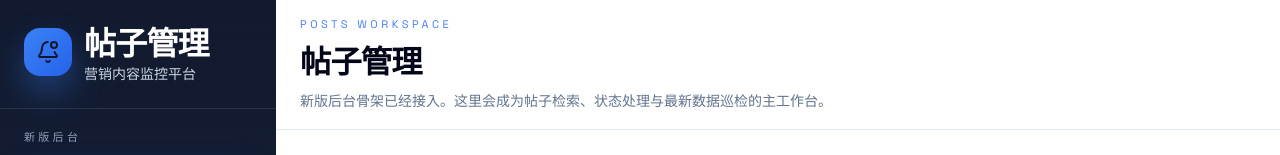
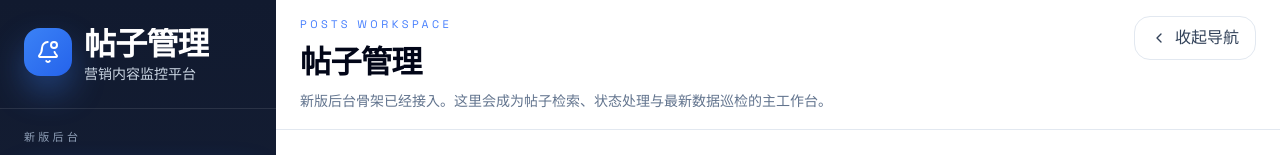
Before and after one commit to Fanxi1992/reddit_monitor, a React (Vite) app in the folder frontend/my-project/: page /post-management in a window 1280 px wide. Shown: the top 155 px of the page. Built offline with nearby package versions, Linux system fonts and the light colour scheme; no server answers.

Commit message:
重构了移动端优化

```diff
--- a/frontend/my-project/src/components/Layout.tsx
+++ b/frontend/my-project/src/components/Layout.tsx
@@ -1,11 +1,18 @@
+import { useEffect, useState } from 'react'
 import {
   Archive,
   BellDot,
   Camera,
+  ChevronLeft,
+  ChevronRight,
   LayoutGrid,
+  Menu,
   Plus,
+  X,
 } from 'lucide-react'
 import { NavLink, Outlet, useLocation } from 'react-router-dom'
+
+const SIDEBAR_STORAGE_KEY = 'reddit-manager-sidebar-collapsed'
 
 const navigationSections = [
   {
@@ -72,35 +79,68 @@ const pageMeta = {
   },
 }
 
-export default function Layout() {
-  const location = useLocation()
-  const currentMeta =
-    pageMeta[location.pathname as keyof typeof pageMeta] ?? pageMeta['/post-management']
+interface SidebarContentProps {
+  collapsed: boolean
+  onCloseMobile?: () => void
+}
 
-  const sidebarContent = (
+function SidebarContent({ collapsed, onCloseMobile }: SidebarContentProps) {
+  return (
     <>
-      <div className="border-b border-white/10 px-6 pb-6 pt-7">
-        <div className="flex items-start gap-3">
-          <div className="flex h-12 w-12 items-center justify-center rounded-2xl bg-[linear-gradient(135deg,#3b82f6_0%,#2563eb_100%)] shadow-[0_16px_32px_rgba(59,130,246,0.35)]">
+      <div
+        className={[
+          'border-b border-white/10',
+          collapsed ? 'px-4 pb-5 pt-6' : 'px-6 pb-6 pt-7',
+        ].join(' ')}
+      >
+        <div className="flex items-start justify-between gap-3">
+          <div
+            className={[
+              'min-w-0',
+              collapsed ? 'flex w-full items-center justify-center' : 'flex items-start gap-3',
+            ].join(' ')}
+          >
+            <div className="flex h-12 w-12 shrink-0 items-center justify-center rounded-2xl bg-[linear-gradient(135deg,#3b82f6_0%,#2563eb_100%)] shadow-[0_16px_32px_rgba(59,130,246,0.35)]">
               <BellDot className="h-6 w-6" />
             </div>
 
-          <div className="space-y-1">
-            <h1 className="text-[2rem] font-bold leading-none tracking-tight text-white">
+            {!collapsed ? (
+              <div className="min-w-0 space-y-1">
+                <h1 className="truncate text-[2rem] font-bold leading-none tracking-tight text-white">
                   帖子管理
                 </h1>
                 <p className="text-sm text-slate-300">营销内容监控平台</p>
               </div>
+            ) : null}
+          </div>
+
+          {onCloseMobile ? (
+            <button
+              type="button"
+              onClick={onCloseMobile}
+              className="inline-flex h-10 w-10 shrink-0 items-center justify-center rounded-2xl border border-white/10 bg-white/5 text-slate-200 transition hover:bg-white/10"
+              aria-label="关闭侧边栏"
+            >
+              <X className="h-5 w-5" />
+            </button>
+          ) : null}
         </div>
       </div>
 
-      <div className="flex-1 overflow-y-auto px-4 py-5">
+      <div
+        className={[
+          'flex-1 overflow-y-auto py-5',
+          collapsed ? 'px-3' : 'px-4',
+        ].join(' ')}
+      >
         <div className="space-y-6">
           {navigationSections.map((section) => (
             <div key={section.title} className="space-y-3">
+              {!collapsed ? (
                 <div className="px-2 text-[11px] uppercase tracking-[0.3em] text-slate-400">
                   {section.title}
                 </div>
+              ) : null}
 
               <nav className="space-y-1.5">
                 {section.items.map((item) => {
@@ -111,9 +151,14 @@ export default function Layout() {
                       key={item.to}
                       to={item.to}
                       end
+                      title={collapsed ? item.label : undefined}
+                      onClick={onCloseMobile}
                       className={({ isActive }) =>
                         [
-                          'group flex items-center gap-3 rounded-2xl px-4 py-3 transition-all',
+                          'group rounded-2xl transition-all',
+                          collapsed
+                            ? 'flex justify-center px-2 py-3'
+                            : 'flex items-center gap-3 px-4 py-3',
                           isActive
                             ? 'bg-[linear-gradient(135deg,#3b82f6_0%,#2563eb_100%)] shadow-[0_16px_30px_rgba(37,99,235,0.38)]'
                             : 'hover:bg-white/6',
@@ -124,12 +169,14 @@ export default function Layout() {
                         <>
                           <div
                             className={[
-                              'flex h-8 w-8 items-center justify-center rounded-xl',
+                              'flex h-8 w-8 shrink-0 items-center justify-center rounded-xl',
                               isActive ? 'bg-white/14 text-white' : 'bg-white/10 text-slate-200',
                             ].join(' ')}
                           >
                             <Icon className="h-4 w-4" />
                           </div>
+
+                          {!collapsed ? (
                             <div className="min-w-0">
                               <div
                                 className={[
@@ -148,6 +195,7 @@ export default function Layout() {
                                 {item.description}
                               </p>
                             </div>
+                          ) : null}
                         </>
                       )}
                     </NavLink>
@@ -159,26 +207,98 @@ export default function Layout() {
         </div>
       </div>
 
-      <div className="border-t border-white/10 px-6 py-5 text-sm text-slate-400">
-        © 2026 Reddit Manager
+      <div
+        className={[
+          'border-t border-white/10 py-5 text-sm text-slate-400',
+          collapsed ? 'px-3 text-center' : 'px-6',
+        ].join(' ')}
+      >
+        {collapsed ? '© 2026' : '© 2026 Reddit Manager'}
       </div>
     </>
   )
+}
+
+export default function Layout() {
+  const location = useLocation()
+  const [isDesktopSidebarCollapsed, setIsDesktopSidebarCollapsed] = useState(() => {
+    if (typeof window === 'undefined') {
+      return false
+    }
+
+    return window.localStorage.getItem(SIDEBAR_STORAGE_KEY) === 'true'
+  })
+  const [isMobileSidebarOpen, setIsMobileSidebarOpen] = useState(false)
+
+  const currentMeta =
+    pageMeta[location.pathname as keyof typeof pageMeta] ?? pageMeta['/post-management']
+
+  useEffect(() => {
+    window.localStorage.setItem(
+      SIDEBAR_STORAGE_KEY,
+      isDesktopSidebarCollapsed ? 'true' : 'false',
+    )
+  }, [isDesktopSidebarCollapsed])
+
+  const desktopSidebarWidthClassName = isDesktopSidebarCollapsed
+    ? 'lg:w-[96px]'
+    : 'lg:w-[276px]'
+  const desktopContentOffsetClassName = isDesktopSidebarCollapsed
+    ? 'lg:ml-[96px]'
+    : 'lg:ml-[276px]'
+  const DesktopToggleIcon = isDesktopSidebarCollapsed ? ChevronRight : ChevronLeft
 
   return (
     <div className="min-h-screen bg-[#f5f7fb] text-slate-900">
-      <aside className="hidden lg:fixed lg:inset-y-0 lg:left-0 lg:flex lg:w-[276px] lg:flex-col lg:overflow-hidden lg:bg-[linear-gradient(180deg,#111a2f_0%,#1a253d_100%)]">
-        {sidebarContent}
+      <div
+        className={[
+          'fixed inset-0 z-40 bg-slate-950/45 transition-opacity duration-300 lg:hidden',
+          isMobileSidebarOpen ? 'opacity-100' : 'pointer-events-none opacity-0',
+        ].join(' ')}
+        onClick={() => setIsMobileSidebarOpen(false)}
+        aria-hidden="true"
+      />
+
+      <aside
+        className={[
+          'fixed inset-y-0 left-0 z-50 flex w-[284px] max-w-[88vw] flex-col overflow-hidden bg-[linear-gradient(180deg,#111a2f_0%,#1a253d_100%)] text-white shadow-[0_24px_64px_rgba(15,23,42,0.32)] transition-transform duration-300 ease-out lg:hidden',
+          isMobileSidebarOpen ? 'translate-x-0' : '-translate-x-full',
+        ].join(' ')}
+      >
+        <SidebarContent
+          collapsed={false}
+          onCloseMobile={() => setIsMobileSidebarOpen(false)}
+        />
       </aside>
 
-      <div className="lg:ml-[276px]">
-        <aside className="overflow-hidden border-b border-white/10 bg-[linear-gradient(180deg,#111a2f_0%,#1a253d_100%)] text-white lg:hidden">
-          {sidebarContent}
+      <aside
+        className={[
+          'hidden lg:fixed lg:inset-y-0 lg:left-0 lg:flex lg:flex-col lg:overflow-hidden lg:bg-[linear-gradient(180deg,#111a2f_0%,#1a253d_100%)] lg:text-white lg:transition-[width] lg:duration-300 lg:ease-out',
+          desktopSidebarWidthClassName,
+        ].join(' ')}
+      >
+        <SidebarContent collapsed={isDesktopSidebarCollapsed} />
       </aside>
 
+      <div
+        className={[
+          'transition-[margin-left] duration-300 ease-out',
+          desktopContentOffsetClassName,
+        ].join(' ')}
+      >
         <div className="min-h-screen bg-white">
-          <header className="border-b border-slate-200 bg-white px-6 py-4">
-            <div className="flex flex-col gap-3 xl:flex-row xl:items-start xl:justify-between">
+          <header className="border-b border-slate-200 bg-white px-4 py-4 sm:px-6">
+            <div className="flex flex-col gap-4 xl:flex-row xl:items-start xl:justify-between">
+              <div className="flex items-start gap-3">
+                <button
+                  type="button"
+                  onClick={() => setIsMobileSidebarOpen(true)}
+                  className="inline-flex h-11 w-11 shrink-0 items-center justify-center rounded-2xl border border-slate-200 bg-white text-slate-700 transition hover:bg-slate-50 lg:hidden"
+                  aria-label="打开侧边栏"
+                >
+                  <Menu className="h-5 w-5" />
+                </button>
+
                 <div>
                   <p className="text-[11px] uppercase tracking-[0.32em] text-blue-600/80">
                     {currentMeta.eyebrow}
@@ -190,11 +310,26 @@ export default function Layout() {
                     {currentMeta.description}
                   </p>
                 </div>
+              </div>
 
+              <div className="hidden lg:flex lg:items-center">
+                <button
+                  type="button"
+                  onClick={() =>
+                    setIsDesktopSidebarCollapsed((currentValue) => !currentValue)
+                  }
+                  className="inline-flex h-11 items-center gap-2 rounded-2xl border border-slate-200 bg-white px-4 text-sm font-medium text-slate-700 transition hover:bg-slate-50"
+                  aria-label={isDesktopSidebarCollapsed ? '展开侧边栏' : '收起侧边栏'}
+                  title={isDesktopSidebarCollapsed ? '展开侧边栏' : '收起侧边栏'}
+                >
+                  <DesktopToggleIcon className="h-4 w-4" />
+                  <span>{isDesktopSidebarCollapsed ? '展开导航' : '收起导航'}</span>
+                </button>
+              </div>
             </div>
           </header>
 
-          <main className="p-6">
+          <main className="p-4 sm:p-6">
             <Outlet />
           </main>
         </div>
```
Lines whose indentation alone changed are shown as unchanged.
